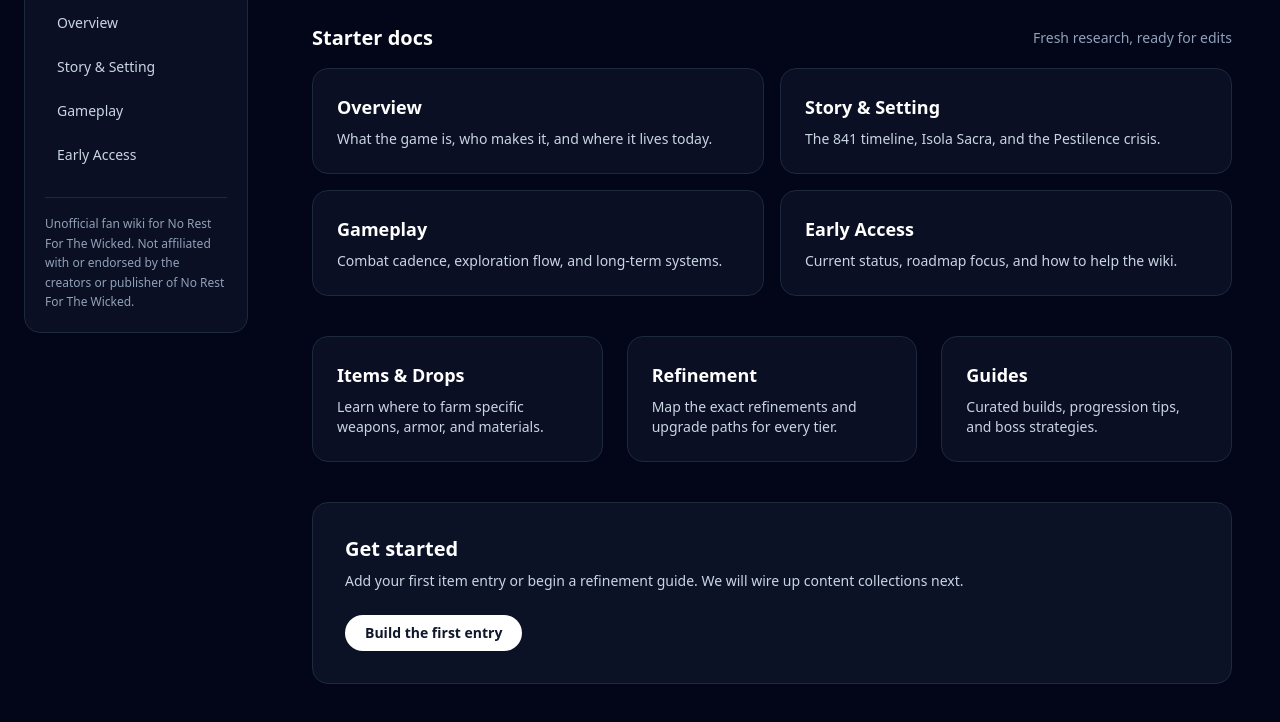
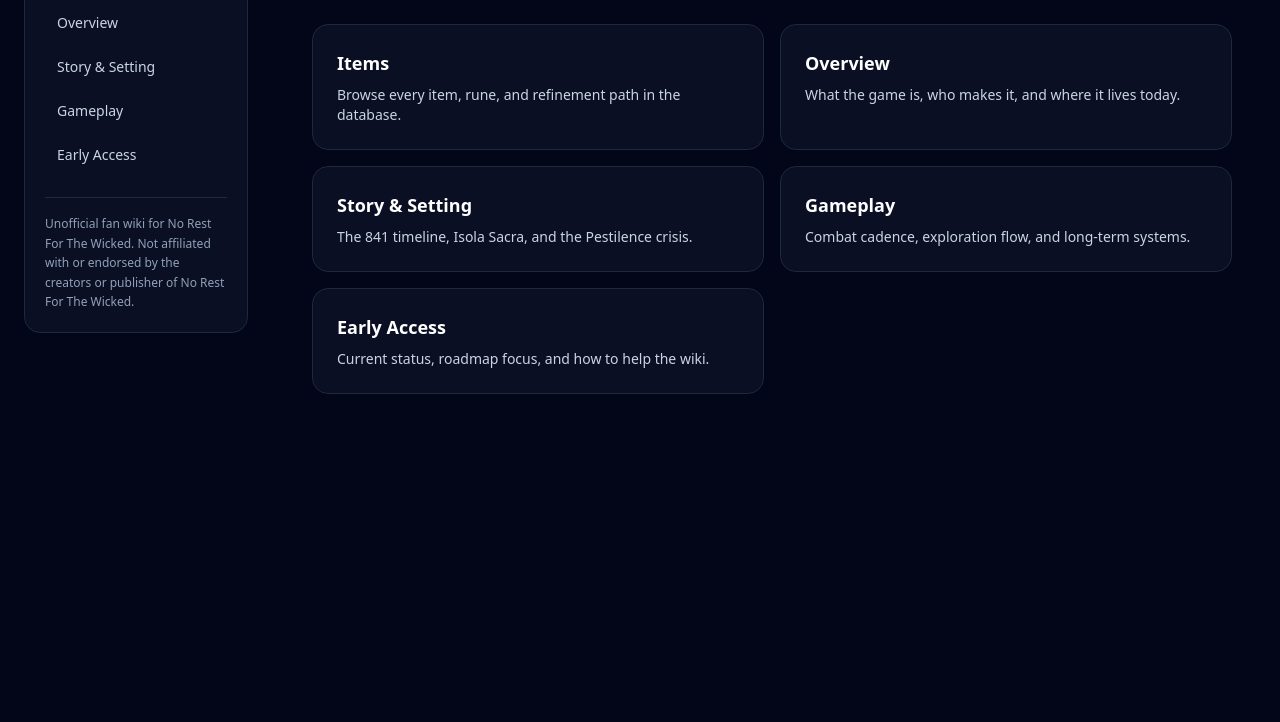
Before and after one commit to jordyvandomselaar/No-Rest-For-The-Wicked-Wiki, an Astro site in the folder packages/site/: page / in a window 1280 px wide. Shown: the part 288-1010 px from the top of the page. After the commit the page ends 880 px from the top, so only its background shows below. Built offline with nearby package versions, Linux system fonts and the light colour scheme; Astro itself is replaced by a stand-in of ours; no server answers.

Commit message:
Update homepage starter links

```diff
--- a/packages/site/src/pages/index.astro
+++ b/packages/site/src/pages/index.astro
@@ -20,12 +20,17 @@
       </p>
     </header>
 
-    <section class="space-y-4">
-      <div class="flex items-center justify-between">
-        <h2 class="text-xl font-semibold text-white">Starter docs</h2>
-        <p class="text-sm text-slate-400">Fresh research, ready for edits</p>
-      </div>
+    <section>
       <div class="grid gap-4 md:grid-cols-2">
+        <a
+          class="rounded-2xl border border-slate-800 bg-slate-900/60 p-6 transition hover:border-slate-600"
+          href="/items"
+        >
+          <h3 class="text-lg font-semibold text-white">Items</h3>
+          <p class="mt-2 text-sm text-slate-300">
+            Browse every item, rune, and refinement path in the database.
+          </p>
+        </a>
         <a
           class="rounded-2xl border border-slate-800 bg-slate-900/60 p-6 transition hover:border-slate-600"
           href="/overview"
@@ -65,36 +70,5 @@
       </div>
     </section>
 
-    <section class="grid gap-6 md:grid-cols-3">
-      <div class="rounded-2xl border border-slate-800 bg-slate-900/60 p-6">
-        <h2 class="text-lg font-semibold text-white">Items & Drops</h2>
-        <p class="mt-2 text-sm text-slate-300">
-          Learn where to farm specific weapons, armor, and materials.
-        </p>
-      </div>
-      <div class="rounded-2xl border border-slate-800 bg-slate-900/60 p-6">
-        <h2 class="text-lg font-semibold text-white">Refinement</h2>
-        <p class="mt-2 text-sm text-slate-300">
-          Map the exact refinements and upgrade paths for every tier.
-        </p>
-      </div>
-      <div class="rounded-2xl border border-slate-800 bg-slate-900/60 p-6">
-        <h2 class="text-lg font-semibold text-white">Guides</h2>
-        <p class="mt-2 text-sm text-slate-300">
-          Curated builds, progression tips, and boss strategies.
-        </p>
-      </div>
-    </section>
-
-    <section class="rounded-2xl border border-slate-800 bg-slate-900/70 p-8">
-      <h2 class="text-xl font-semibold text-white">Get started</h2>
-      <p class="mt-2 text-sm text-slate-300">
-        Add your first item entry or begin a refinement guide. We will wire up
-        content collections next.
-      </p>
-      <div class="mt-6 inline-flex items-center gap-2 rounded-full bg-white px-5 py-2 text-sm font-semibold text-slate-900">
-        Build the first entry
-      </div>
-    </section>
   </main>
 </Layout>
```
